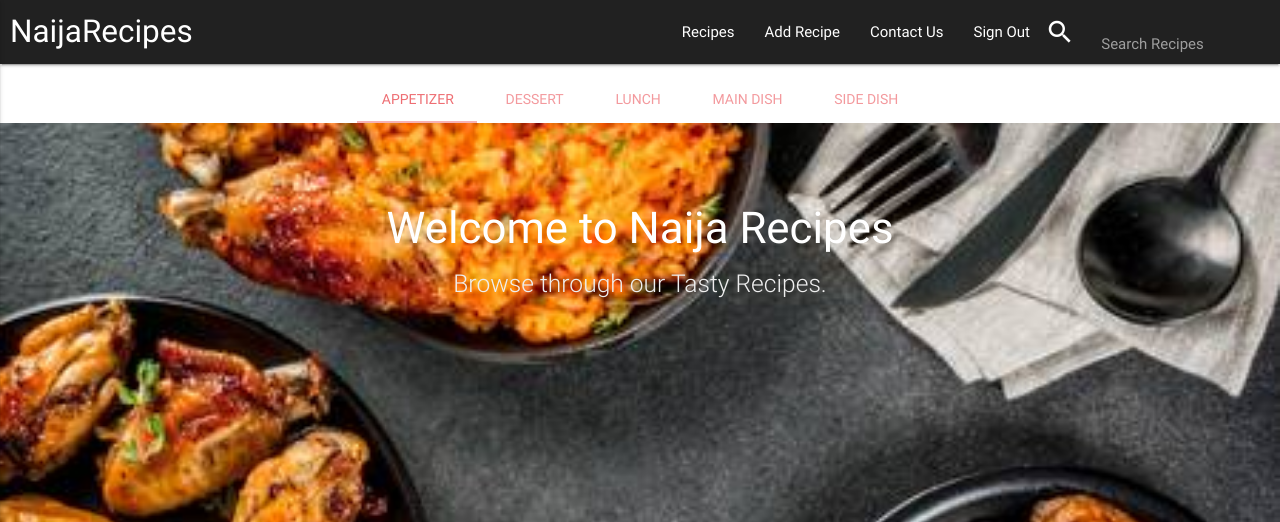
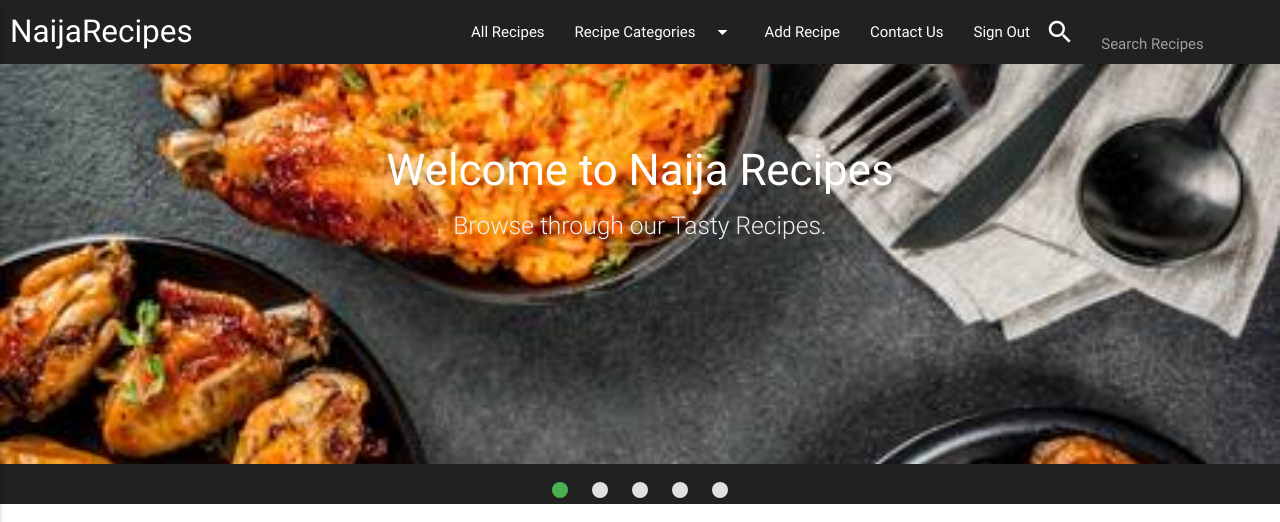
Before and after one commit to IchaTreasure/NaijaRecipes, a Flask app: page /view_dessert in a window 1280 px wide. Shown: the top 522 px of the page. Run offline with Flask 2, Linux system fonts and the light colour scheme; data that the repository does not hold is empty; some libraries are stand-ins or nearby versions.

Commit message:
fixed bug in recipe categories

```diff
--- a/templates/appetizer.html
+++ b/templates/appetizer.html
@@ -15,9 +15,6 @@
         <div>
             <span>Number of Serving: {{task.number_of_servings}}</span>
         </div>
-        <div>
-            <img class="materialboxed" data-caption="A picture of a way with a group of trees in a park" width="250" src="{{task.food_pic}}">
-        </div>
 
         <div Style="padding: 5px;">
             <a href="{{url_for('delete_recipes', recipes_id=task._id)}}" class="waves-effect waves-light btn btn_small grey darken-4" Style="margin-bottom: 5px;"><i class="material-icons right">clear</i>Delete</a>
--- a/templates/base.html
+++ b/templates/base.html
@@ -14,12 +14,22 @@
 <body>
 
     <header>
+        <!-- Dropdown Structure -->
+        <ul id="dropdown1" class="dropdown-content">
+            <li><a href="{{url_for('view_appetizer')}}">Appetizer</a></li>
+            <li><a href="{{url_for('view_dessert')}}">Dessert</a></li>
+            <li><a href="{{url_for('view_lunch')}}">Lunch</a></li>
+            <li><a href="{{url_for('view_maindish')}}">Main Dish</a></li>
+            <li><a href="{{url_for('view_sidedish')}}">Side Dish</a></li>
+        </ul>
         <nav>
             <div class="nav-wrapper grey darken-4">
                 <a href="{{url_for('get_recipes')}}" class="brand-logo" Style="margin-left: 10px;">NaijaRecipes</a>
                 <a href="#" data-activates="mobile-demo" class="button-collapse"><i class="material-icons">menu</i></a>
                 <ul id="nav-mobile" class="right hide-on-med-and-down">
-                    <li><a href="{{url_for('get_recipes')}}">Recipes</a></li>
+                    <li><a href="{{url_for('get_recipes')}}">All Recipes</a></li>
+                    <!-- Dropdown Trigger -->
+                    <li><a class="dropdown-button" href="#!" data-activates="dropdown1">Recipe Categories<i class="material-icons right">arrow_drop_down</i></a></li>
                     <li><a href="{{url_for('add_recipes')}}">Add Recipe</a></li>
                     <li><a href="{{url_for('contact_Us')}}">Contact Us</a></li>
                     <li><a href="{{url_for('logout')}}">Sign Out</a></li>
@@ -34,10 +44,15 @@
                     </li>
                 </ul>
                 <ul class="side-nav " id="mobile-demo">
-                    <li><a href="{{url_for('get_recipes')}}">Recipes</a></li>
-                    <li><a href="{{url_for('add_recipes')}}">Add Recipe</a></li>
-                    <li><a href="{{url_for('contact_Us')}}">Contact Us</a></li>
-                    <li><a href="{{url_for('logout')}}">Sign Out</a></li>
+                    <li><a href="{{url_for('get_recipes')}}"><b>All Recipes</b></a></li>
+                    <li><a href="{{url_for('view_appetizer')}}"><em>Appetizer</em></a></li>
+                    <li><a href="{{url_for('view_dessert')}}"><em>Dessert</em></a></li>
+                    <li><a href="{{url_for('view_lunch')}}"><em>Lunch</em></a></li>
+                    <li><a href="{{url_for('view_maindish')}}"><em>Main Dish</em></a></li>
+                    <li><a href="{{url_for('view_sidedish')}}"><em>Side Dish</em></a></li>
+                    <li><a href="{{url_for('add_recipes')}}"><b>Add Recipe</b></a></li>
+                    <li><a href="{{url_for('contact_Us')}}"><b>Contact Us</b></a></li>
+                    <li><a href="{{url_for('logout')}}"><b>Sign Out</b></a></li>
                     <li>
                         <form method=POST action="{{ url_for('search_recipes') }}">
                             <div class="input-field col s3">
@@ -51,19 +66,6 @@
             </div>
         </nav>
     </header>
-
-    <div class="container " style="text-align: center;">
-        <div class="nav-content ">
-            <ul class="tabs ">
-                <li class="tab"><a href="{{url_for('view_appetizer')}}">Appetizer</a></li>
-                <li class="tab"><a href="{{url_for('view_dessert')}}">Dessert</a></li>
-                <li class="tab"><a href="{{url_for('view_lunch')}}">Lunch</a></li>
-                <li class="tab"><a href="{{url_for('view_maindish')}}">Main Dish</a></li>
-                <li class="tab"><a href="{{url_for('view_sidedish')}}">Side Dish</a></li>
-            </ul>
-        </div>
-
-    </div>
 
     <div class="slider grey darken-4">
         <ul class="slides ">
--- a/templates/dessert.html
+++ b/templates/dessert.html
@@ -15,9 +15,6 @@
         <div>
             <span>Number of Serving: {{task.number_of_servings}}</span>
         </div>
-        <div>
-            <img class="materialboxed" data-caption="A picture of a way with a group of trees in a park" width="250" src="{{task.food_pic}}">
-        </div>
 
         <div Style="padding: 5px;">
             <a href="{{url_for('delete_recipes', recipes_id=task._id)}}" class="waves-effect waves-light btn btn_small grey darken-4" Style="margin-bottom: 5px;"><i class="material-icons right">clear</i>Delete</a>
--- a/templates/lunch.html
+++ b/templates/lunch.html
@@ -15,9 +15,6 @@
         <div>
             <span>Number of Serving: {{task.number_of_servings}}</span>
         </div>
-        <div>
-            <img class="materialboxed" data-caption="A picture of a way with a group of trees in a park" width="250" src="{{task.food_pic}}">
-        </div>
 
         <div Style="padding: 5px;">
             <a href="{{url_for('delete_recipes', recipes_id=task._id)}}" class="waves-effect waves-light btn btn_small grey darken-4" Style="margin-bottom: 5px;"><i class="material-icons right">clear</i>Delete</a>
--- a/templates/maindish.html
+++ b/templates/maindish.html
@@ -15,9 +15,6 @@
         <div>
             <span>Number of Serving: {{task.number_of_servings}}</span>
         </div>
-        <div>
-            <img class="materialboxed" data-caption="A picture of a way with a group of trees in a park" width="250" src="{{task.food_pic}}">
-        </div>
 
         <div Style="padding: 5px;">
             <a href="{{url_for('delete_recipes', recipes_id=task._id)}}" class="waves-effect waves-light btn btn_small grey darken-4" Style="margin-bottom: 5px;"><i class="material-icons right">clear</i>Delete</a>
--- a/templates/recipes.html
+++ b/templates/recipes.html
@@ -7,6 +7,9 @@
             <h4>{{task.recipe_title}}</h4>
         </div>
         <div>
+            <span>Recipe Category: {{task.category_name}}</span>
+        </div>
+        <div>
             <span>Prep Time: {{task.prep_time}}</span>
         </div>
         <div>
@@ -14,9 +17,6 @@
         </div>
         <div>
             <span>Number of Serving: {{task.number_of_servings}}</span>
-        </div>
-        <div>
-            <img class="materialboxed" data-caption="A picture of a way with a group of trees in a park" width="250" src="{{task.food_pic}}">
         </div>
 
         <div Style="padding: 5px;">
--- a/templates/sidedish.html
+++ b/templates/sidedish.html
@@ -15,9 +15,6 @@
         <div>
             <span>Number of Serving: {{task.number_of_servings}}</span>
         </div>
-        <div>
-            <img class="materialboxed" data-caption="A picture of a way with a group of trees in a park" width="250" src="{{task.food_pic}}">
-        </div>
 
         <div Style="padding: 5px;">
             <a href="{{url_for('delete_recipes', recipes_id=task._id)}}" class="waves-effect waves-light btn btn_small grey darken-4" Style="margin-bottom: 5px;"><i class="material-icons right">clear</i>Delete</a>
```
Also changed, not shown: .c9/metadata/environment/app.py (+1 -1 lines), templates/viewRecipes.html (+4 -4 lines).
